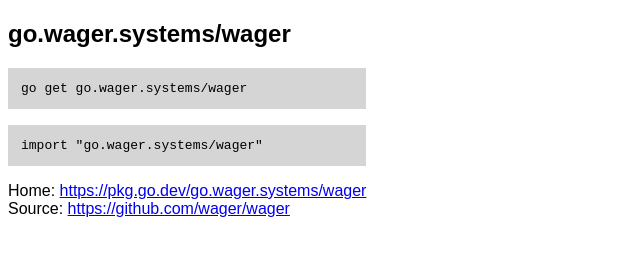
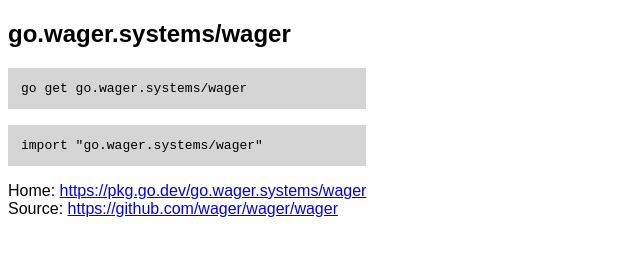
Before and after one commit to wager/go.wager.systems, a plain HTML site: page wager/index.html in a window 1280 px wide. Shown: the full height of the page, 0-640 px from the left. Drawn offline with Linux system fonts and the light colour scheme.

Commit message:
deploy: 4d18264c7631e97f12ccc0a06a7806efec81096e

```diff
--- a/wager/index.html
+++ b/wager/index.html
@@ -3,8 +3,8 @@
 <head>
 <meta charset="utf-8">
 <title>go.wager.systems/wager</title>
-<meta name="go-import" content="go.wager.systems/wager git https://github.com/wager/wager">
-<meta name="go-source" content="go.wager.systems/wager https://github.com/wager/wager https://github.com/wager/wager/tree/master{/dir} https://github.com/wager/wager/blob/master{/dir}/{file}#L{line}">
+<meta name="go-import" content="go.wager.systems/wager git https://github.com/wager/wager/wager">
+<meta name="go-source" content="go.wager.systems/wager https://github.com/wager/wager/wager https://github.com/wager/wager/wager/tree/master{/dir} https://github.com/wager/wager/wager/blob/master{/dir}/{file}#L{line}">
 <style>
 * { font-family: sans-serif; }
 body { margin-top: 0; }
@@ -19,7 +19,7 @@ ul { margin-top: 16px; margin-bottom: 16px; }
 <code>go get go.wager.systems/wager</code>
 <code>import "go.wager.systems/wager"</code>
 Home: <a href="https://pkg.go.dev/go.wager.systems/wager">https://pkg.go.dev/go.wager.systems/wager</a><br/>
-Source: <a href="https://github.com/wager/wager">https://github.com/wager/wager</a><br/>
+Source: <a href="https://github.com/wager/wager/wager">https://github.com/wager/wager/wager</a><br/>
 </div>
 </body>
 </html>
```
